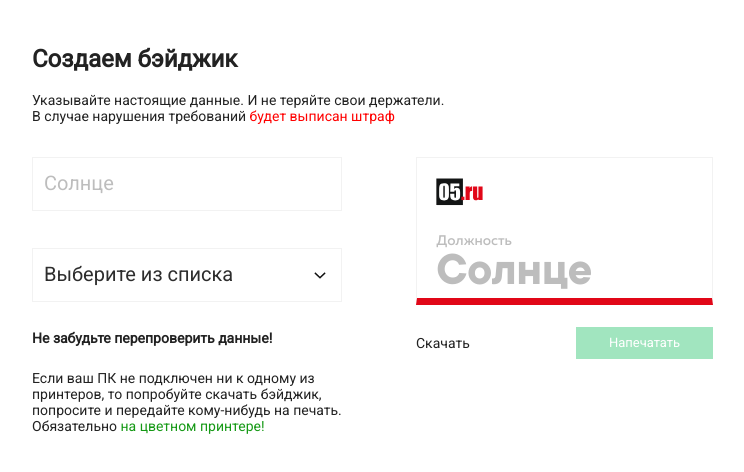
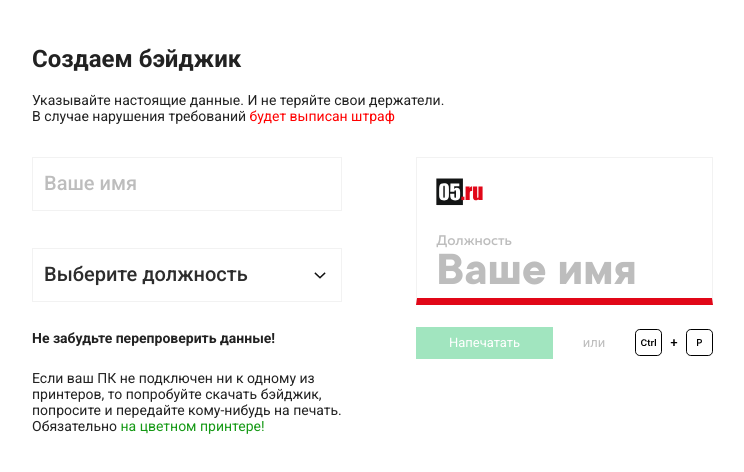
Before and after one commit to Nikolinjho/badge_orig, a website: page dist/index.html in a window 1280 px wide. Shown: the whole page, without its empty margins (3-747 px from the left). Drawn offline with Linux system fonts and the light colour scheme.

Commit message:
added latest version of index

```diff
--- a/dist/index.html
+++ b/dist/index.html
@@ -6,8 +6,11 @@
     <meta http-equiv="X-UA-Compatible" content="ie=edge">
     <title>Document</title>
     <link rel="stylesheet" href="./css/reset.css">
-    <link rel="stylesheet" href="./css/style.css">
-    <link href="https://fonts.googleapis.com/css?family=Roboto&display=swap" rel="stylesheet">
+    <link rel="stylesheet" href="../dist/css/style.css">
+    <!-- <link href="https://fonts.googleapis.com/css?family=Roboto&display=swap" rel="stylesheet"> -->
+    <!-- <link href="https://fonts.googleapis.com/css?family=Open+Sans&display=swap" rel="stylesheet"> -->
+    <link href="https://fonts.googleapis.com/css?family=Roboto:400,500,700&amp;display=swap" rel="stylesheet">
+    <link href="https://fonts.googleapis.com/css?family=Roboto:500&display=swap" rel="stylesheet">
 </head>
 <body>
     <div class="badge-carcass">
@@ -19,7 +22,7 @@
          <div class="badge-carcass__container container">
              <div class="creation">
                 <div class="creation_name creation_container">
-                    <input type="text" name="person-name" class="print-name" placeholder="Солнце">
+                    <input type="text" name="person-name" maxlength="15" class="print-name" placeholder="Ваше имя">
                 </div>
                 <div class="creation_name-error">
                     <span></span>
@@ -27,7 +30,7 @@
                 </div>
                 <div class="creation_post creation_container">
                     <select class= " creation_select post-changer passive-down" name="" id="">
-                        <option value="Выберите из списка">Выберите из списка</option>
+                        <option value="Выберите из списка" selected disabled="disabled" >Выберите должность</option>
                         <option value="Менеджер">Менеджер</option>
                         <option value="Кассир">Кассир</option>
                         <option value="Мерчендайзер">Мерчендайзер</option>
@@ -36,7 +39,7 @@
                 </div>
                 <div class="creation_brand creation_container ">
                         <select class="creation_select brand-changer passive-down" name="" id="">
-                            <option value="Выберите из списка">Выберите из списка</option>
+                            <option value="Выберите из списка">Выберите бренд</option>
                             <option value="Dyson">Dyson</option>
                             <option value="Huawei">Huawei</option>
                             <option value="LG">LG</option>
@@ -61,12 +64,13 @@
                     <div class="result_brand-logo"></div>
                     <div class="result_badge-custom">
                         <div class="result_badge-custom-post">Должность</div>
-                        <div class="result_badge-custom-name">Солнце</div>
+                        <div class="result_badge-custom-name">Ваше имя</div>
                     </div>
                 </div>
                 <div class="result_badge-action">
-                        <button class="download" disabled="disabled" >Скачать</button>
                         <button class="print" disabled="disabled" >Напечатать</button>
+                        <span>или</span>
+                        <div class="result_badge-action-explain"></div>
                     </div>
              </div>
          </div>
@@ -85,7 +89,7 @@
                             <div class="result_brand-logo"></div>
                             <div class="print-preview_badge-custom">
                                 <div class="print-preview_custom-post">Должность</div>
-                                <div class="print-preview_custom-name">Солнце</div>
+                                <div class="print-preview_custom-name">Ваше имя</div>
                             </div>
                     </div>
                     <div class="print-preview_additional">
@@ -94,7 +98,7 @@
                                     <div class="result_brand-logo"></div>
                                     <div class="print-preview_badge-custom">
                                         <div class="print-preview_custom-post">Должность</div>
-                                        <div class="print-preview_custom-name">Солнце</div>
+                                        <div class="print-preview_custom-name">Ваше имя</div>
                                     </div>
                                 </div>
 
@@ -102,7 +106,7 @@
                                     <div class="result_brand-logo"></div>
                                     <div class="print-preview_badge-custom">
                                         <div class="print-preview_custom-post">Должность</div>
-                                        <div class="print-preview_custom-name">Солнце</div>
+                                        <div class="print-preview_custom-name">Ваше имя</div>
                                     </div>
                                 </div>
                         </div>
```
